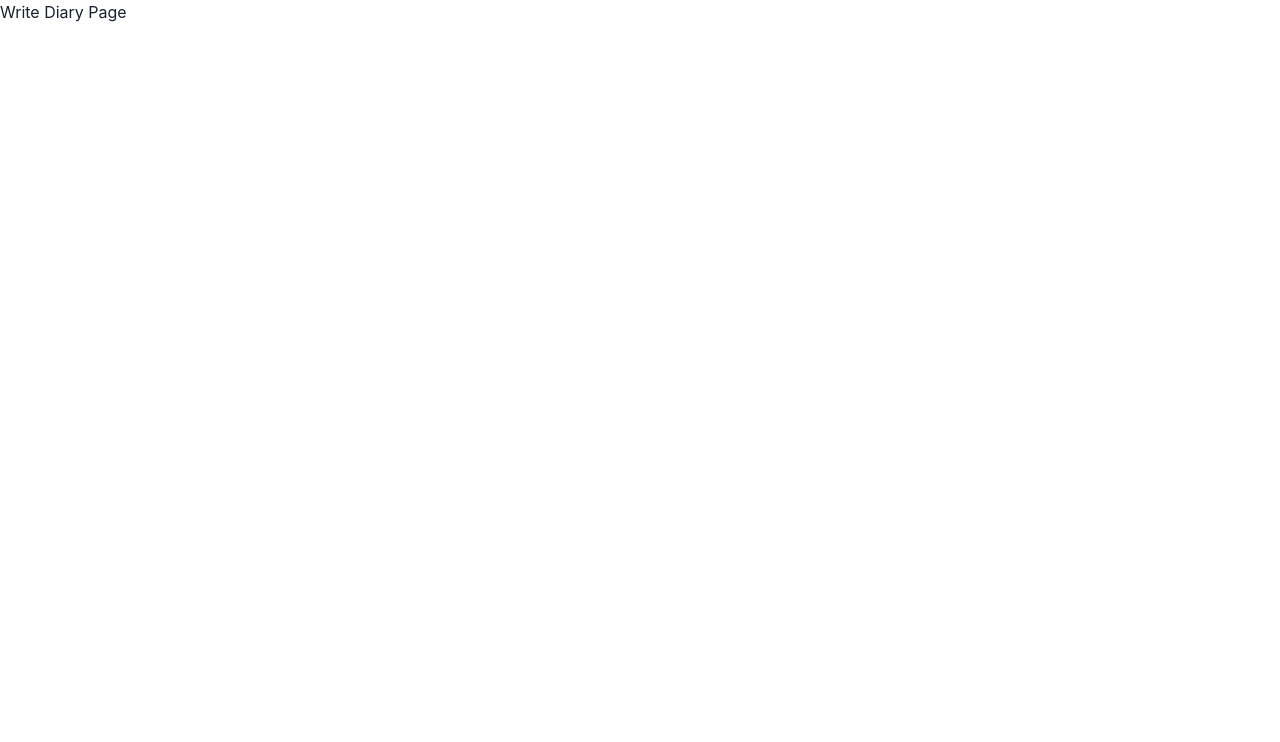
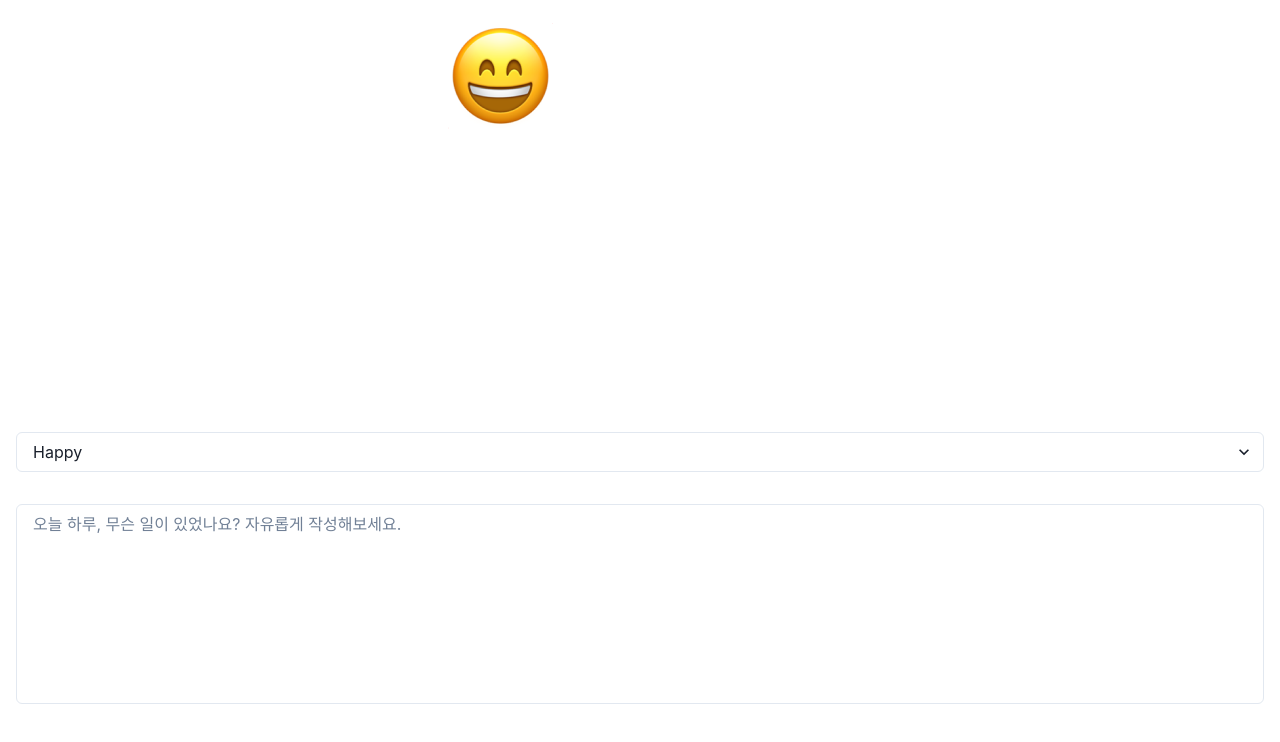
Before and after one commit to im2sh/DATABASE-PROJECT-COMP-322, a React (Create React App) app in the folder phase-4/togaether/src/main/frontend/: page /writeDiary in a window 1280 px wide. Shown: the top 742 px of the page. Built offline with nearby package versions, Linux system fonts and the light colour scheme.

Commit message:
Feat: "04-modify WriteDiaryPage.jsx"
make
emotion image, emotion dropdown, emotion textarea"

```diff
--- a/phase-4/togaether/src/main/frontend/src/pages/writediary/WriteDiaryPage.jsx
+++ b/phase-4/togaether/src/main/frontend/src/pages/writediary/WriteDiaryPage.jsx
@@ -1,11 +1,39 @@
-import React from 'react';
+// WriteDiaryPage.jsx
+import React, { useState } from "react";
+import { Select, Textarea, VStack, Image, Box, FormControl } from '@chakra-ui/react';
+import happyImage from '../../image/text=happy, size=L.png'; // Make sure the image path is correct
 
 const WriteDiaryPage = () => {
+  const [diaryText, setDiaryText] = useState('');
+  const [emotion, setEmotion] = useState('happy'); // Default emotion or could be ''
+
   return (
-    <div>
-      <h1>Write Diary Page</h1>
+    <VStack spacing={8} align="center" m={4}>
+      {/* Emotion Image */}
+      <Box boxSize="sm">
+        <Image src={happyImage} alt={emotion} />
+      </Box>
 
-    </div>
+      {/* Emotion Dropdown */}
+      <FormControl>
+        <Select placeholder="Select emotion" value={emotion} onChange={(e) => setEmotion(e.target.value)}>
+          <option value="happy">Happy</option>
+          <option value="excited">Excited</option>
+          {/* Add more options as needed */}
+        </Select>
+      </FormControl>
+
+      {/* Textarea for diary entry */}
+      <Textarea
+        placeholder="오늘 하루, 무슨 일이 있었나요? 자유롭게 작성해보세요."
+        size="md"
+        resize="none"
+        value={diaryText}
+        onChange={(e) => setDiaryText(e.target.value)}
+        minHeight="200px"
+        w="100%" // Set the width to 100% of the parent container
+      />
+    </VStack>
   );
 };
 
```
